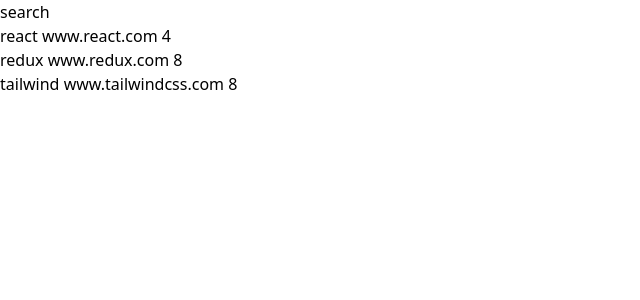
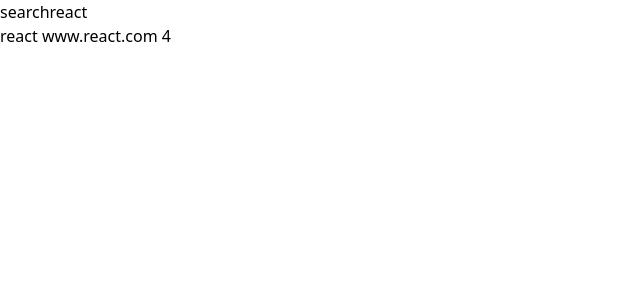
Before and after one commit to niinja2017/React-Project, a React (Vite) app: page / in a window 1280 px wide. Shown: the top 300 px of the page, without its empty margins (0-640 px from the left). Built offline with nearby package versions, Linux system fonts and the light colour scheme.

Commit message:
add control components

```diff
--- a/src/App.jsx
+++ b/src/App.jsx
@@ -1,4 +1,4 @@
-import { useState } from "react"
+import { useEffect, useState } from "react"
 import List from "./Components/List"
 import Search from "./Components/Search"
 
@@ -25,7 +25,7 @@
     }
   ]
 
-  const [searchTerm, setSearchTerm] = useState('')
+  const [searchTerm, setSearchTerm] = useState('react')
 
   const handlerSearch = (event) => {
     setSearchTerm(event.target.value)
@@ -37,7 +37,7 @@
   return (
     <>
       <div>
-        <Search onSearch={handlerSearch} />
+        <Search onSearch={handlerSearch} searchTerm={searchTerm} />
         <List list={filter} />
       </div>
     </>
--- a/src/Components/Search.jsx
+++ b/src/Components/Search.jsx
@@ -6,7 +6,7 @@
     return (
         <div>
             <label htmlFor="search">search</label>
-            <input onChange={change} type="text" id='search' />
+            <input onChange={change} value={props.searchTerm} type="text" id='search' />
         </div>
     )
 }
```
